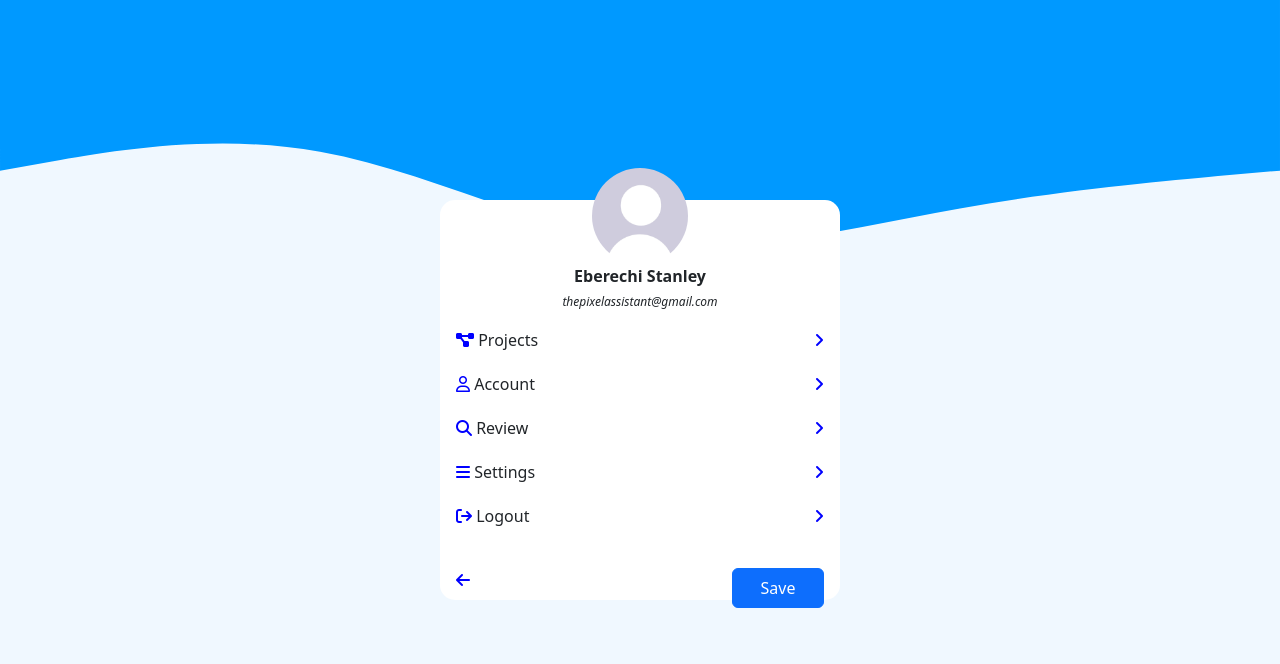
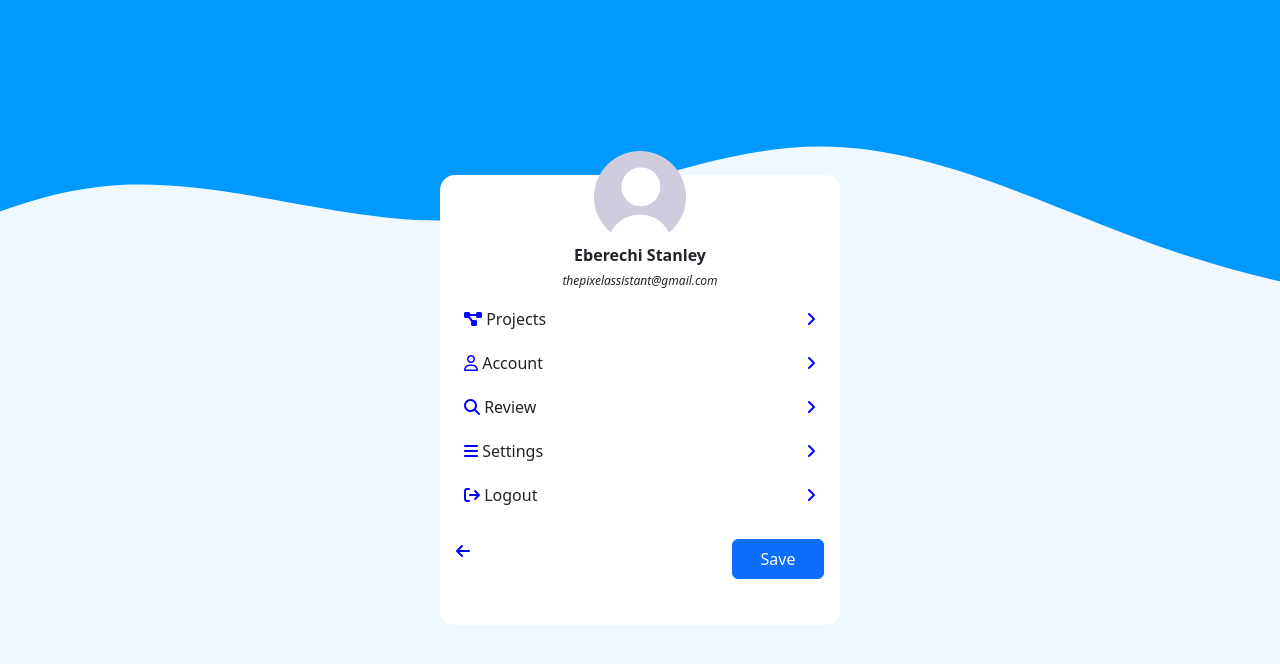
Before and after one commit to Prayz-code/userpage, a plain HTML site: page index.html in a window 1280 px wide. Drawn offline with nearby package versions, Linux system fonts and the light colour scheme; a web font is replaced by a local one.

Commit message:
fifth commit

```diff
--- a/index.html
+++ b/index.html
@@ -10,10 +10,12 @@
 </head>
 <body>
     <section>
-        <div class="backgroundCover">
-            <svg xmlns="http://www.w3.org/2000/svg" viewBox="0 0 1440 320"><path fill="#0099ff" fill-opacity="1" d="M0,192L60,181.3C120,171,240,149,360,170.7C480,192,600,256,720,272C840,288,960,256,1080,234.7C1200,213,1320,203,1380,197.3L1440,192L1440,0L1380,0C1320,0,1200,0,1080,0C960,0,840,0,720,0C600,0,480,0,360,0C240,0,120,0,60,0L0,0Z"></path></svg>
-        </div>
-        <div class="container text-center p-2" style="width: 400px; height:400px;">
+        <!-- <div class="backgroundCover">
+            <svg xmlns="http://www.w3.org/2000/svg" viewBox="0 0 1440 320" preserveAspectRatio="none">
+                <path fill="#0099ff" fill-opacity="1" d="M0,192L60,181.3C120,171,240,149,360,170.7C480,192,600,256,720,272C840,288,960,256,1080,234.7C1200,213,1320,203,1380,197.3L1440,192L1440,0L1380,0C1320,0,1200,0,1080,0C960,0,840,0,720,0C600,0,480,0,360,0C240,0,120,0,60,0L0,0Z"></path>
+            </svg>
+        </div> -->
+        <div class="container text-center p-3" style="width: 400px; height:450px;">
                 <img src="image/profile pic.jpg" alt="profilePic">
                 <p style="font-weight: 900;">Eberechi Stanley <br><span class="fst-italic" style="font-weight: 400;font-size: 12px;">thepixelassistant@gmail.com</span></p>
 
@@ -44,7 +46,7 @@
                     </div>
                 </div>
 
-                <div class="d-flex justify-content-between p-2">
+                <div class="d-flex justify-content-between mb-1">
                     <p><i class="fa-solid fa-arrow-left"></i></p>
                     <button type="button" class="btn btn-primary w-25">Save</button>
                 </div>
--- a/style.css
+++ b/style.css
@@ -1,15 +1,18 @@
-@import url('https://fonts.googleapis.com/css2?family=Playfair+Display:ital,wght@0,400..900;1,400..900&display=swap');
-
 body{
   background-color: #f0f8ff!important;
-  font-family: 'Playfair', 'Times New Roman', Times, serif;
+  background-image: url(image/wave\ \(1\).svg);
+ background-size: cover;
+ background-position: center center;
+ background-repeat: no-repeat;
+ width: 100%;
+ height: 50vh;
 }
-.backgrounCover{
+/* .backgrounCover{
     background-position: center;
     background-repeat: no-repeat;
     background-size: 100% 100%;
     position: relative;
-}
+} */
 img{
     width: 25%;
     border-radius: 50%;
```
Also changed, not shown: image/wave (1).svg (added).
